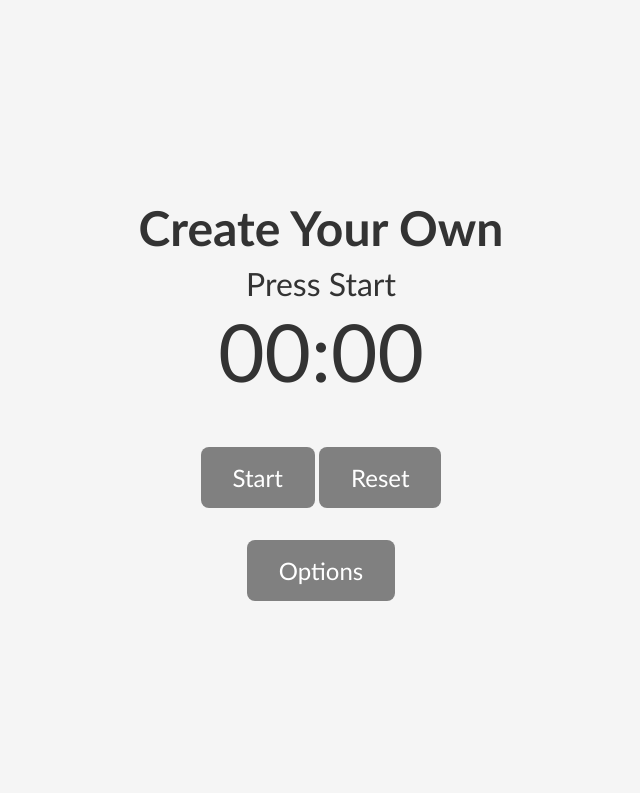
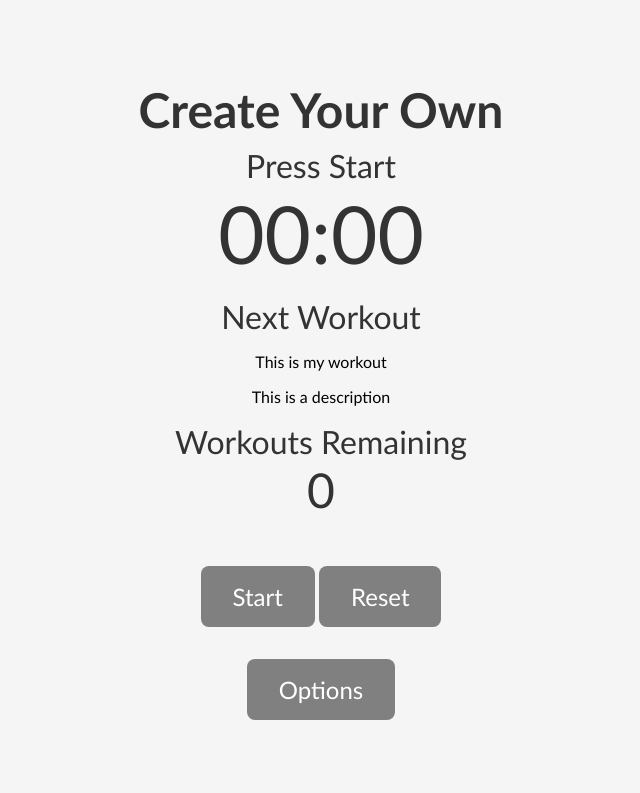
Before and after one commit to RubenTanner/HIIT-Workout-Coursework, a website: page webpages/custom.html in a window 1280 px wide. Shown: the whole page, without its empty margins (319-959 px from the left). Drawn offline with Linux system fonts and the light colour scheme.

Commit message:
start of custom info

```diff
--- a/webpages/custom.html
+++ b/webpages/custom.html
@@ -14,6 +14,13 @@
       <section class="sets-section" style="display: none">
         <p class="sets-text">Sets Remaining</p>
         <p class="sets" id="sets">0</p>
+      </section>
+      <section class="next-workout-section">
+        <p class="status-text">Next Workout</p>
+        <p class="next-workout">This is my workout</p>
+        <p class="next-workout">This is a description</p>
+        <p class="status-text">Workouts Remaining</p>
+        <p class="sets">0</p>
       </section>
       <button id="start-btn" class="btn">Start</button>
       <button id="reset-btn" class="btn">Reset</button>
```
